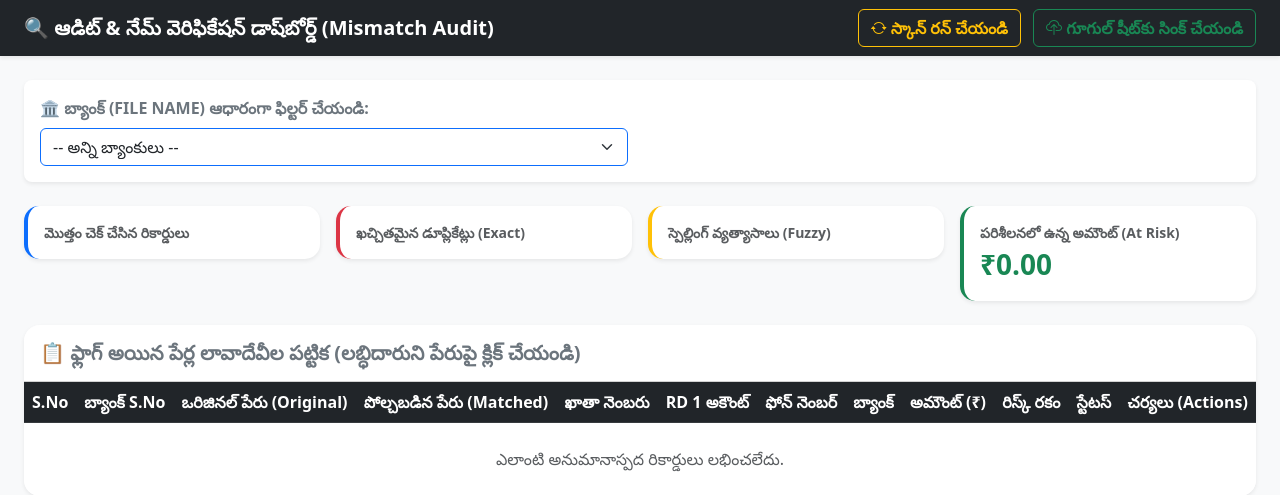
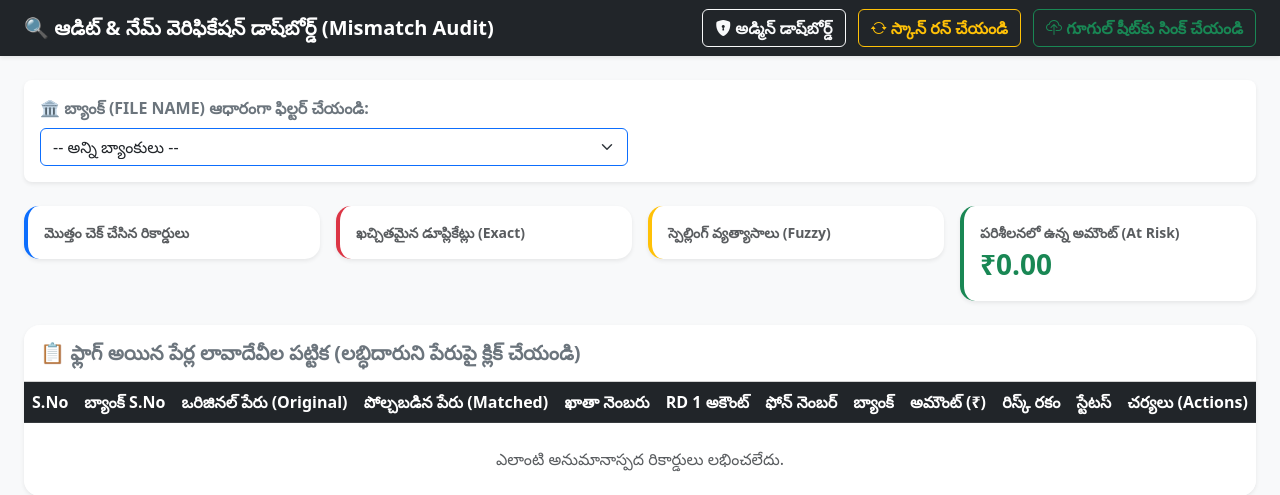
Before and after one commit to nayatejavision-alt/cf-thrift-sircilla-ts, a Flask app: template templates/mismatch_dashboard.html in a window 1280 px wide. Shown: the top 495 px of the page. Run offline with Flask 3, Linux system fonts and the light colour scheme; the template is opened without the code that fills it, so the values that code supplies are empty.

Commit message:
Update mismatch_dashboard.html

```diff
--- a/templates/mismatch_dashboard.html
+++ b/templates/mismatch_dashboard.html
@@ -23,6 +23,10 @@
     <nav class="navbar navbar-dark bg-dark px-4 shadow-sm">
         <span class="navbar-brand fw-bold">🔍 ఆడిట్ & నేమ్ వెరిఫికేషన్ డాష్‌బోర్డ్ (Mismatch Audit)</span>
         <div>
+            <!-- అడ్మిన్ పేజీకి వెళ్లే లింక్ బటన్ -->
+            <a href="/admin/dashboard" class="btn btn-outline-light me-2 fw-bold" title="అడ్మిన్ డాష్‌బోర్డ్‌కి వెళ్లండి">
+                <i class="bi bi-shield-lock-fill"></i> అడ్మిన్ డాష్‌బోర్డ్
+            </a>
             <button class="btn btn-outline-warning me-2 fw-bold" onclick="runScannerWithProgress()">
                 <i class="bi bi-arrow-repeat"></i> స్కాన్ రన్ చేయండి
             </button>
@@ -31,7 +35,6 @@
             </button>
         </div>
     </nav>
-
     <div class="container-fluid my-4 px-4">
 
         <!-- Filter Controls Row -->
```
